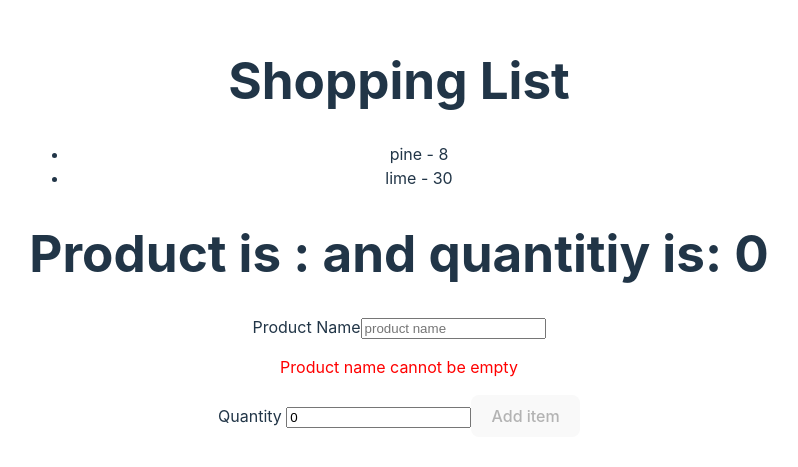
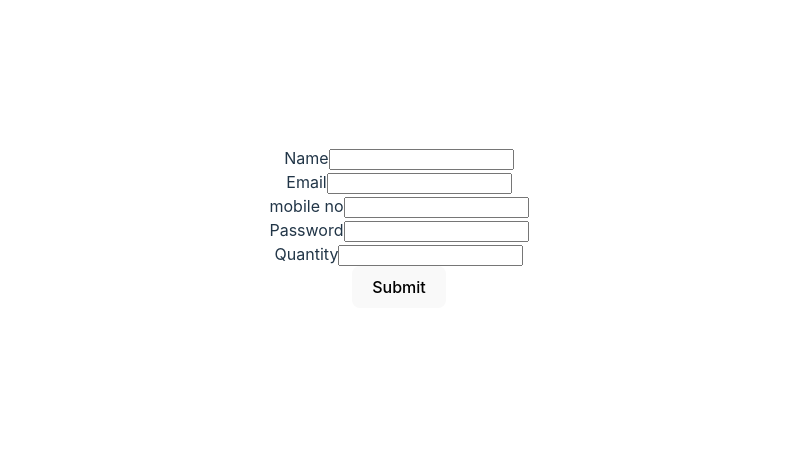
Before and after one commit to Priyanshubelwal17/Forms, a React (Vite) app: page / in a window 1280 px wide. Shown: the part 173-640 px from the top of the page, without its empty margins (241-1039 px from the left). Built offline with nearby package versions, Linux system fonts and the light colour scheme.

Commit message:
Add form validation with React Hook Form

```diff
--- a/package.json
+++ b/package.json
@@ -12,6 +12,7 @@
   "dependencies": {
     "react": "^18.3.1",
     "react-dom": "^18.3.1",
+    "react-hook-form": "^7.54.2",
     "uuid": "^11.0.5"
   },
   "devDependencies": {
--- a/src/App.jsx
+++ b/src/App.jsx
@@ -7,6 +7,7 @@ import SignupForm from './SignUpForm'
 import BetterSignupForm from './bettersignup'
 import ShoppingListForm from './ShoppingListForm'
 import ShoppingList from './ShoppingList'
+import FormDemo from './FormDemo'
 
 
 function App() {
@@ -14,8 +15,8 @@ function App() {
 
   return (
     <>
-
-      <ShoppingList />
+      <FormDemo />
+      {/* <ShoppingList /> */}
 
       {/* <BetterSignupForm /> */}
       {/* <UsernameForm /> */}
--- /dev/null
+++ b/src/FormDemo.jsx
@@ -0,0 +1,101 @@
+import { useForm } from "react-hook-form";
+export default function FormDemo() {
+    const {
+        register,
+        handleSubmit,
+        formState: { errors },
+    } = useForm({ mode: "onChange" });
+
+    const handleRegistration = (formdata) => {
+        console.log("Form Submitted")
+        console.log(formdata)
+    };
+    const handleError = (errors) => { };
+
+    const registerOptions = {
+        name: { required: "Name cannot blank" },
+        email: { required: "Email cannot be blank" },
+        number: { required: "Phone number must be required" },
+        password: {
+            required: "Password is required",
+            minLength: {
+                value: 10,
+                message: "Password must be at least 10 chaaracters"
+            }
+        },
+        quantity: {
+            required: "QUANTITY IS reqquired",
+            min: {
+                value: 0,
+                message: "Quantity must be greater than 0 ",
+            },
+            max: {
+                value: 10,
+                message: "Quantity must be less than 10"
+            }
+        }
+
+    }
+
+    return (
+        <form action="" onSubmit={handleSubmit(handleRegistration, handleError)}>
+            <div>
+                <label htmlFor="">Name</label>
+                <input
+                    type="text"
+                    name="name"
+                    {...register("name", registerOptions.name)}
+                />
+                <small className="text-danger">
+                    {errors?.name && errors.name.message}
+                </small>
+            </div>
+            <div>
+                <label htmlFor="">Email</label>
+                <input
+                    type="email"
+                    name="email"
+                    {...register("email", registerOptions.email)}
+                />
+                <small className="text-danger">
+                    {errors?.email && errors.email.message}
+                </small>
+            </div >
+            <div>
+                <label htmlFor="">mobile no</label>
+                <input type="text"
+                    name="number"
+                    {...register("number", registerOptions.number)} />
+                <small className="text-danger">
+                    {errors?.number && errors.number.message}
+                </small>
+            </div>
+            <div>
+                <label htmlFor="">Password</label>
+                <input
+                    type="password"
+                    name="password"
+                    {...register("password", registerOptions.password)}
+                />
+                <small className="text-danger">
+                    {errors?.password && errors.password.message}
+                </small>
+            </div>
+
+            <div>
+                <label htmlFor="">Quantity</label>
+                <input
+                    type="number"
+                    name="quantity"
+                    {...register("quantity", registerOptions.quantity)}
+                />
+                <small className="text-danger">
+                    {errors?.quantity && errors.quantity.message}
+                </small>
+            </div>
+
+
+            <button>Submit</button>
+        </form>
+    );
+}
```
Also changed, not shown: 1 other file (tests, documents, lock files or other folders).
